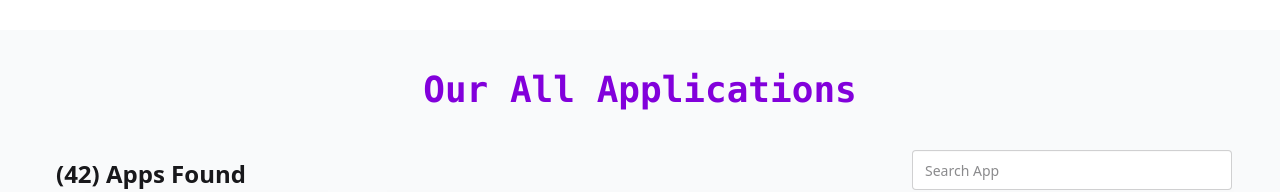
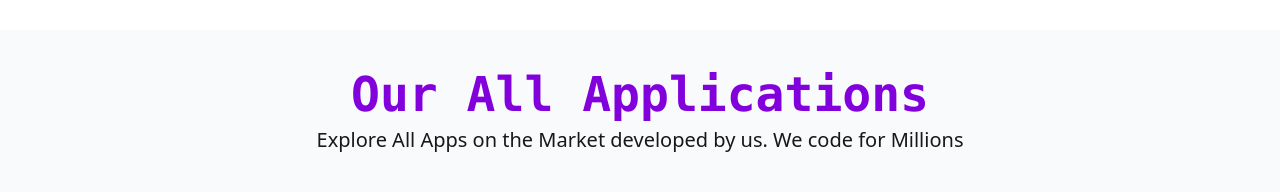
Before and after one commit to ArmanMirDeV/Hero-Apps, a React (Vite) app: page /apps in a window 1280 px wide. Shown: the part 138-330 px from the top of the page. Built offline with nearby package versions, Linux system fonts and the light colour scheme.

Commit message:
subtitle added on apps

```diff
--- a/src/Pages/Apps.jsx
+++ b/src/Pages/Apps.jsx
@@ -1,6 +1,6 @@
 import React, { useState, useEffect } from 'react';
 import useAppDetails from '../Hooks/useAppDetails';
-import { Link } from 'react-router'; // Fixed unused NavLink
+import { Link } from 'react-router';
 import AppCard from '../Components/AppCard';
 import ErrorApp from './ErrorApp';
 import Loading from '../Components/Loading';
@@ -23,7 +23,7 @@ const Apps = () => {
         setSearching(true);
         const timer = setTimeout(() => {
             setSearching(false);
-        }, 400); // Delay in ms (adjust as needed)
+        }, 400);
 
         return () => clearTimeout(timer);
     }, [search]);
@@ -32,20 +32,21 @@ const Apps = () => {
         ? appData.filter(app => app.title.toLowerCase().includes(term))
         : appData;
 
-    // Show loading if data is still being fetched
+
     if (loading) return <Loading />;
 
-    // Show loading while searching
+
     if (searching) return <Loading />;
 
     return (
         <div className='flex justify-center'>
             <div className="bg-gray-50 min-h-screen py-10 px-4 md:px-12">
-                {/* Header */}
+
                 <div className="text-center mb-10">
-                    <h2 className="text-3xl md:text-4xl font-bold font-mono text-purple-700">
+                    <h2 className="text-3xl md:text-5xl font-bold font-mono text-purple-700">
                         Our All Applications
                     </h2>
+                    <p className='mt-2 text-xl'>Explore All Apps on the Market developed by us. We code for Millions</p>
                 </div>
 
                 <div className='flex justify-between'>
```
